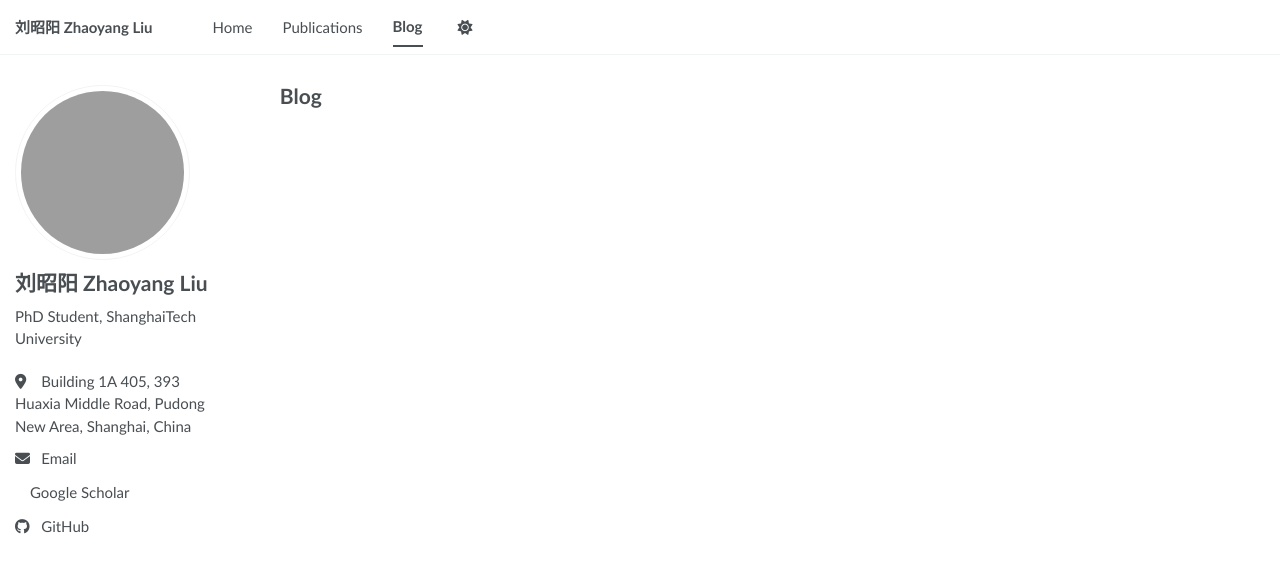
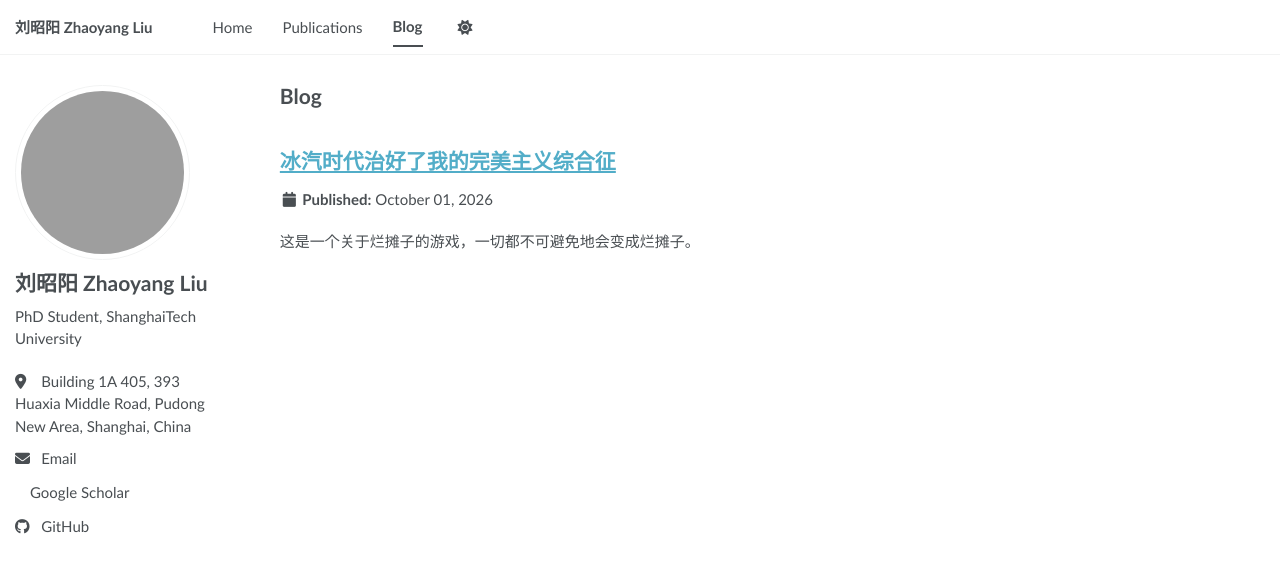
Before and after one commit to zhy-liu/zhy-liu.github.io, a Jekyll site: the page built from _pages/blog.md, in a window 1280 px wide. Shown: the top 573 px of the page. Built offline with Jekyll 4.4.1, drawn with Linux system fonts in a browser that asks for light colours; a style sheet for code colours, icons or effects is not loaded; some of the changed lines change nothing that is shown.

Commit message:
Publish Frostpunk essay in blog

```diff
--- /dev/null
+++ b/_blog/frostpunk-perfectionism.md
@@ -0,0 +1,86 @@
+---
+title: '冰汽时代治好了我的完美主义综合征'
+excerpt: '这是一个关于烂摊子的游戏，一切都不可避免地会变成烂摊子。'
+---
+
+声明：本文AI含量为0%。
+
+这是一个关于烂摊子的游戏，一切都不可避免地会变成烂摊子，然后从一个烂摊子走向另一个烂摊子，你要做的就是保住这个烂摊子。
+
+众所周知，烂摊子一定是不完美的。如果一个游戏的结局注定是一个烂摊子，那完美主义倾向的人玩这个游戏只会有两种结局——羞耻下播或者被彻底治愈。
+
+我是后一种。
+
+作为一个有点完美主义强迫症的人，只能说我很庆幸在我病入膏肓之前玩了这款游戏。
+
+花时间最多的就是最开始的“新家”剧情，任务的目标就是度过最后零下一百多度的暴风雪。
+
+你的建造开始于一个以能量塔为中心，向周围呈圆形辐射的建造区域。最开始这片什么都没有的雪地上只有一些煤堆、木箱和废旧钢铁作为最初的建造原料来源。于是，你开始了你的第一次抉择，如何分配你最开始的工人和工程师去采集这些原料？
+
+这似乎是一个不怎么需要思考的问题，生存初期，资源是一切建造开始的前提，自然是派出所有的工人和工程师去采集资源，能采集多少是多少。管他有什么呢，有什么采集什么。
+
+如果怀揣着这种想法开局，那么你将以最快的速度结束游戏。从概率上讲，这种有什么采集什么的策略会导致收集的资源种类严重失衡，要么煤炭短缺，导致在寒夜当中有大量工人被冻死，民众不满情绪和希望值锐减，送你出局。要么木材短缺（这是最有可能的）导致无法建造任何后续需要的生产场所和居民住所，还是会有大量居民冻死，送你出局。
+
+因此，如果你是第一次游玩，开局你就面临着一个困难的，没有先验知识的组合优化问题。如何分配当下总数有限的工人和工程师，收集足够的既能够在度过当前寒冷局面又不至于牺牲未来发展的资源。
+
+如果你足够有耐心，用随机策略开局，然后出局几次，积累了一定的先验知识，知道了多少煤炭可以用几天，多少木材可以建造什么，多少食物可以吃多久。那么恭喜，你近乎以最大的成本度过了开局的阶段，可以迎接后面更加困难的组合优化。
+
+如果你不想用这种笨办法开局，想要减少一点开局的时间成本，那么就要引入在线优化学习的思路，通过实时的反馈，收集极细粒度的数据从而实时调整自己的开局策略。
+
+游戏开始首先暂停游戏，打开建造栏记住每一种必须的建筑需要多少种资源，然后根据人数确定需要建造多少建筑，并且计算一个资源的总量。然后你会得出一个结论，那就是需要木材的数量远超过需要钢材的数量。
+
+然后你点击继续游戏，收集木材和煤炭，打开能量塔开始计算能量塔消耗煤炭的速率，和工人采集煤炭、木材和钢材的速率。最后，你需要设定一个时间节点，比如当天晚上八点，大概需要多少煤炭、木材和钢材。然后才能求解出最佳人数的分配策略。
+
+但是即便用了上面的这种极为详细的计算方法，也逃不过中途出局的厄运，且不说随着游戏的进行需要优化的变量和约束条件会不断增加。游戏中引入的的随机性设计也不能保证你不会遇到3个sigma之外的极端事件。另外，这种妄图通过精细计算一局通关的做法一定找不出最优解，因为真正的老司机会告诉你，能量塔头三天可以不开。
+
+当你在游戏中学会了最基本的组合优化问题的求解，把生存所需的资源控制在你非常满意的程度之后，你度过了充满恶意的开局。但是，接下来你要面对的可就不是单纯的优化复杂度的直线上升，这个游戏马上就会把它故事设定当中必然会引出的道德难题抛在你的面前。
+
+智力题只是技术面的开胃小菜，真正的难题是道德层面对你良心的拷问。
+
+人手不够了吗？要不要雇佣那活泼可爱的儿童去冰天雪地里捡煤炭？
+
+有个工人在工作中断了一条腿，是给他冒着可能丧生的风险截肢，还是让他一直占用宝贵的救护站床位修养，而且还不能在这个面临生存危机的社会中创造任何价值？
+
+有个父亲的女儿不幸在暴风雪中走丢了，这位父亲想要独自去寻找自己的女儿，你是白给他150份食物送他上路，还是劝他不要冒险留下来，亦或是让他自己爱干嘛干嘛？
+
+几乎所有的文字和立绘都在为屏幕前的玩家，也就是你，提供者十足的、丰富多彩的、强劲的负反馈。而你的正反馈则仅仅依赖屏幕下方的微微降低的不满条和些许升高的希望条。
+
+你以为道德的拷打就结束了吗？不，远远没有。你作为一个起早贪黑，兢兢业业的执政官，你努力为了大伙的生存在做着各种计算，研究。但是就算是这样，还是有一群刁民在责骂你执政不力，他们认为你带领代驾到这里来是一个错误且愚蠢的决定，他们要回到伦敦去。
+
+伦敦帮就这么成立了，他们威胁着你的执政。但是你不能使用暴力威胁他们，因为冰天雪地里连生存都危险，哪里还有钱供养一群不事生产的治安官呢？于是你只能通过安抚民众，为他们提供更加温暖的住所，更加舒适的生产环境来提升自己的威望，希望人们感受到你的好意，从而脱离伦敦帮。
+
+于是你照做了，你把所有的帐篷升级成了工棚，你把工作环境的加热器调到了最大值，用上了更高级的工业机器人和医疗机器人。终于，伦敦帮在你的仁政之下瓦解了。人民的希望到了最大值并且稳固了下来，你再也不用担心希望值下降而导致的出局，因为你已经完全笼络了人心。你只需要不让不满条长满就可以了。
+
+于是，你开始放心大胆的施政，开始建造大量的采集资源的设备，看着那丰盈的库存，你觉得日子算是好起来了。所谓“仓廪实而知礼节 衣食足而知荣辱”，当一波又一波的难民涌进来的时候，你选择了无条件接收他们进到这个你经营已久的港湾。你为他们额外建造了帐篷、救护站，可是正当这个精心建设的港湾不断扩大的时候，随之而来的问题就是供暖的范围也需要扩大，而代价是，你的煤炭消耗呈指数级增长（供暖范围或者能级增加一，煤炭消耗量翻一倍）。
+
+众所周知，指数增长是初等函数中增长最快的函数，而资源采集的效率，则只能和设备和工人的数量呈线性增长关系。于是，在你做出了接收难民这个服从良心的决定之后，你发现资源在两天之内瞬间见底，但是你现在又无法将这群难民赶出去，你只能继续加大力度开采资源、救护受伤工人和建造供暖中枢。
+
+就在你焦头烂额地为自己所谓的“遵从良心”的决定而忙碌的时候，游戏的最后一道考验终于来了，就是所谓的大风暴。温度降低到了零下120摄氏度。仅仅是把工人都撤回到住所、召回所有探险队的成员倒没什么，你发现了一个漏洞，食物不够用了。
+
+可为什么食物会成为最后疏忽的一环呢？之前几乎没有关心过食物短缺的问题。
+
+如果说由于人口增加造成供暖范围的扩大，进而导致煤炭的短缺是由于供暖范围和煤炭消耗之间是指数函数关系，而煤炭采集则和人口增加是线性关系。线性函数和指数函数增长的不匹配导致了煤炭的短缺是立竿见影的。那么食物的短缺则是缺乏远见导致的。
+
+表面上看，食物消耗量的增加和人数的增加是呈线性关系的，那么增加人数带来的食物消耗增加确实不如煤炭消耗来的快，但是，大风暴来临的时候，所有工人都必须待在家里不能出去工作，这就意味着这段时间的食物生产也是停滞的，没有吃的就会饿死人。因此必须有足够的食物储备才行。而忙的焦头烂额的你，忙着储备煤炭，安置难民，完全没有为食物生产增加人手。
+
+更可怕的是，游戏中的食物采集是一个流水线，你必须先采集生食材或者培育生食材才能将其送到伙房将其制作成食物。于是当你意识到食物短缺这个问题的时候，其实已经晚了。因为提升产能意味着流水线上的任意一个环节都不能成为瓶颈。你首先兴建伙房？那很快生食材会被消耗完。伙房只能空转。首先建造温室和猎人小屋？这两个建筑的生产周期足足有一天。而大风暴快要来了。
+
+现在你管不了这么多了，你必须尽快扩大流水线的产能。但是当你甚至不惜拆毁其他建筑以获得蒸汽核心来建造温室（建造温室需要蒸汽核心）之后，你以为剩下的交给时间就好了。可是，可用的仓库告急。
+
+之前建造的仓库都存放了过冬需要的煤炭、建造需要的木材了，食物一直是随产随销。现在突然多出食物储备需求的时候，仓库告急。
+
+建造仓库吗？一方面是时间来得及来不及，另一方面则是木材可能不够。把其他仓库腾出来吗？那里面存储的木材、煤炭和钢铁可就浪费了，那可是要用来建造伙房、猎人小屋的。
+
+最后，你顾不上这么多了，你选择首先保障食物供应充足，你拆毁了很多建筑，停止了研究工作，就为了保障这一切。然后你又发现，不满条快涨满了。因为在零下七八十度的环境下修建和拆除，越来越多的工人生病了，然而前期救护站的建造也是刚好够用的，多出来的病号没有地方得到医治，重病患者也越来越多，死者也越来越多，人民的不满情绪十分高涨。
+
+最终，大风暴来了。你这么努力，让所有人回了家。你并没有收集够食物，可能还差五分之一，风暴的过程中有人冻死，也有人饿死。但是已经无所谓了，你挺过来了。在不满条涨满之前度过了大风暴，你成功了。可是人民（游戏结算）是怎么评价你的呢？
+
+你初期拒绝接收了几批难民，人民说你丧失了人性。你选择了秩序法典，人民说你是个独裁者。孩子不幸去世，你被人民唾骂。你为了大家的生存而战斗和忙碌，但是人民评价你越过了道德底线。
+
+那你获得了什么呢？
+
+或许就是游戏最后的那句“我们熬过来了”吧。
+
+游戏一开始扔给了你一个烂摊子。你接了过来，但是事情并没有变得更好，随着气候条件的恶化，你不过是在努力的维持现状，你尽力不要有人死，你为人民建造房屋、为过冬收集资源。游戏的前期、中期和后期，一直到终局，这一直是一个烂摊子。你的努力，是在把一个烂摊子变成另一个烂摊子。
+
+可是，你胜利了，你没有解决问题，你，保住了这个烂摊子。
--- a/_config.yml
+++ b/_config.yml
@@ -41,6 +41,9 @@ kramdown:
 highlighter: rouge
 
 collections:
+  blog:
+    output: true
+    permalink: /blog/:path/
   publications:
     output: true
     permalink: /publication/:path/
@@ -52,6 +55,14 @@ defaults:
     values:
       layout: single
       author_profile: true
+  - scope:
+      path: ""
+      type: blog
+    values:
+      layout: single
+      author_profile: true
+      share: false
+      comments: false
   - scope:
       path: ""
       type: publications
--- a/_pages/blog.md
+++ b/_pages/blog.md
@@ -4,3 +4,8 @@ permalink: /blog/
 title: "Blog"
 author_profile: true
 ---
+
+{% assign articles = site.blog | sort: "title" %}
+{% for post in articles %}
+  {% include archive-single.html %}
+{% endfor %}
```
